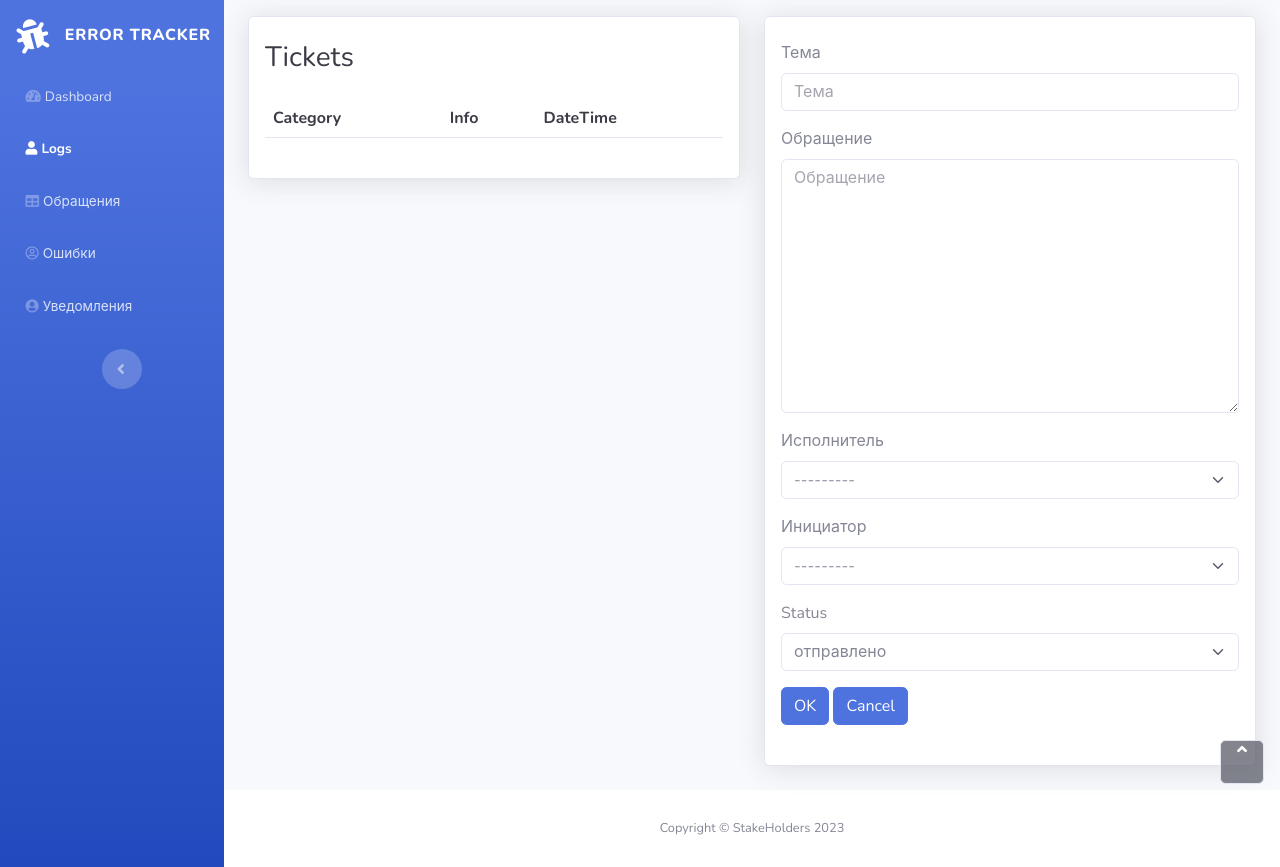
After one commit to stepantishhen/TenderHack_StakeHolders, a Django app: page /tickets/ in a window 1280 px wide. The commit adds this page. Run offline with Django 4.2, Linux system fonts and the light colour scheme; lists and menus that the app fills with data are empty; some libraries are stand-ins or nearby versions.

Commit message:
front fix

```diff
--- /dev/null
+++ b/dashboard/forms.py
@@ -0,0 +1,20 @@
+from django import forms
+from django.forms import ModelForm
+
+from dashboard.models import *
+
+STATUS_CHOICE = [
+    (1, 'отправлено'),
+    (2, 'рассмотрено'),
+    (3, 'решено'),
+]
+
+
+class TicketForm(ModelForm):
+    class Meta:
+        model = Ticket
+        fields = ["subject", "text", "performer", "initiator"]
+
+    status = forms.CharField(
+        widget=forms.Select(choices=STATUS_CHOICE),
+    )
--- a/dashboard/models.py
+++ b/dashboard/models.py
@@ -1,3 +1,4 @@
+# encoding: utf-8
 from django.contrib.auth.models import User
 from django.db import models
 
@@ -23,8 +24,8 @@ class SystemLog(models.Model):
 
 
 class Ticket(models.Model):
-    subject = models.CharField(max_length=255)
-    text = models.TextField()
-    performer = models.ForeignKey(User, on_delete=models.CASCADE, related_name='assigned_tickets')
-    initiator = models.ForeignKey(User, on_delete=models.CASCADE, related_name='created_tickets')
-    status = models.CharField(max_length=255)
+    subject = models.CharField(max_length=255, verbose_name="Тема")
+    text = models.TextField(verbose_name="Обращение")
+    performer = models.ForeignKey(User, on_delete=models.CASCADE, related_name='assigned_tickets', verbose_name="Исполнитель")
+    initiator = models.ForeignKey(User, on_delete=models.CASCADE, related_name='created_tickets', verbose_name="Инициатор")
+    status = models.CharField(max_length=255,  verbose_name="Статус")
--- a/dashboard/templates/dashboard/logs.html
+++ b/dashboard/templates/dashboard/logs.html
@@ -10,7 +10,7 @@
             class="fas fa-tachometer-alt"></i><span>Dashboard</span></a></li>
     <li class="nav-item"><a class="nav-link active" href="{% url 'logs' %}"><i
             class="fas fa-user"></i><span>Logs</span></a></li>
-    <li class="nav-item"><a class="nav-link" href="table.html"><i
+    <li class="nav-item"><a class="nav-link" href="{% url 'tickets' %}"><i
             class="fas fa-table"></i><span>Обращения</span></a></li>
     <li class="nav-item"><a class="nav-link" href="login.html"><i class="far fa-user-circle"></i><span>Ошибки</span></a>
     </li>
--- a/dashboard/templates/dashboard/mainlayout.html
+++ b/dashboard/templates/dashboard/mainlayout.html
@@ -1,4 +1,7 @@
 {% load static %}
+{% load django_bootstrap5 %}
+{% bootstrap_css %}
+{% bootstrap_javascript %}
 <!DOCTYPE html>
 <html data-bs-theme="light" lang="ru">
 
@@ -31,9 +34,18 @@
             </div>
         </div>
     </nav>
-    {% block content %}
-    {% endblock %}
+    <div class="d-flex flex-column" id="content-wrapper">
+        {% block content %}
+        {% endblock %}
+        <footer class="bg-white sticky-footer">
+            <div class="container my-auto">
+                <div class="text-center my-auto copyright"><span>Copyright © StakeHolders 2023</span></div>
+            </div>
+        </footer>
+        <a class="border rounded d-inline scroll-to-top" href="#page-top"><i class="fas fa-angle-up"></i></a>
+    </div>
 </div>
+
 <script src="https://cdn.jsdelivr.net/npm/bootstrap@5.3.0/dist/js/bootstrap.bundle.min.js"></script>
 <script src="https://cdnjs.cloudflare.com/ajax/libs/Chart.js/2.8.0/Chart.bundle.min.js"></script>
 <script src="{% static 'dashboard/js/script.min.js' %}"></script>
--- /dev/null
+++ b/dashboard/templates/dashboard/tickets.html
@@ -0,0 +1,78 @@
+{% extends 'dashboard/mainlayout.html' %}
+{% load django_bootstrap5 %}
+
+{% block title %}
+<title>Tickets - Error Tracker</title>
+{% endblock %}
+
+{% block dynamic_ul %}
+<ul class="navbar-nav text-light" id="accordionSidebar">
+    <li class="nav-item"><a class="nav-link" href="{% url 'dashboard' %}"><i
+            class="fas fa-tachometer-alt"></i><span>Dashboard</span></a></li>
+    <li class="nav-item"><a class="nav-link active" href="{% url 'logs' %}"><i
+            class="fas fa-user"></i><span>Logs</span></a></li>
+    <li class="nav-item"><a class="nav-link" href="{% url 'tickets' %}"><i
+            class="fas fa-table"></i><span>Обращения</span></a></li>
+    <li class="nav-item"><a class="nav-link" href="login.html"><i class="far fa-user-circle"></i><span>Ошибки</span></a>
+    </li>
+    <li class="nav-item"><a class="nav-link" href="register.html"><i
+            class="fas fa-user-circle"></i><span>Уведомления</span></a>
+    </li>
+</ul>
+{% endblock %}
+
+{% block content %}
+<div>
+    <div id="content" style="padding-top: 16px">
+        <div class="container-fluid">
+            <div class="row">
+                <div class="col mb-4">
+                    <div class="card shadow border-start-primary py-2">
+                        <div class="card-body">
+                        <div class="d-sm-flex justify-content-between align-items-center mb-4">
+                            <h3 class="text-dark mb-0">Tickets</h3>
+                        </div>
+                        <table class="table table-striped">
+                            <thead>
+                            <tr>
+                                <th scope="col" class="text-dark mb-0">Category</th>
+                                <th scope="col" class="text-dark mb-0">Info</th>
+                                <th scope="col" class="text-dark mb-0">DateTime</th>
+                            </tr>
+                            </thead>
+                            <tbody>
+                            {% for log in log_list %}
+                            <tr>
+                                <th scope="row">{{ log.category }}</th>
+                                <td>{{ log.log }}</td>
+                                <td>{{ log.date_time }}</td>
+                            </tr>
+                            {% endfor %}
+                            </tbody>
+                        </table>
+                        </div>
+                    </div>
+                </div>
+                <div class="col mb-4">
+                    <div class="card shadow border-start-primary py-2">
+                        <div class="card-body">
+                    {% bootstrap_messages %}
+                    {# Display a form #}
+                    <form action="/url/to/submit/" method="post" class="form">
+                      {% csrf_token %}
+
+                      {% bootstrap_form form %}
+
+                      {% bootstrap_button button_type="submit" content="OK" %}
+                      {% bootstrap_button button_type="reset" content="Cancel" %}
+
+                    </form>
+                        </div>
+                    </div>
+                </div>
+            </div>
+        </div>
+    </div>
+</div>
+<a class="border rounded d-inline scroll-to-top" href="#page-top"><i class="fas fa-angle-up"></i></a>
+{% endblock %}
--- a/dashboard/urls.py
+++ b/dashboard/urls.py
@@ -4,5 +4,6 @@ from dashboard.views import *
 
 urlpatterns = [
     path("", Dashboard.as_view(), name="dashboard"),
+    path("tickets/", tickets, name="tickets"),
     path("logs/", LogListView.as_view(), name="logs")
 ]
--- a/dashboard/views.py
+++ b/dashboard/views.py
@@ -2,6 +2,9 @@ from django.shortcuts import render
 from django.views import generic
 
 from dashboard.models import *
+
+
+from dashboard.forms import TicketForm
 
 
 # Create your views here.
@@ -17,3 +20,10 @@ class LogListView(generic.ListView):
     paginate_by = 1
     template_name = "dashboard/logs.html"
     context_object_name = "log_list"
+
+
+def tickets(request):
+    context = {
+        'form': TicketForm
+    }
+    return render(request, "dashboard/tickets.html", context=context)
--- a/error_tracker/settings.py
+++ b/error_tracker/settings.py
@@ -35,7 +35,8 @@ INSTALLED_APPS = [
     'django.contrib.sessions',
     'django.contrib.messages',
     'django.contrib.staticfiles',
-    'dashboard.apps.DashboardConfig'
+    'dashboard.apps.DashboardConfig',
+    'django_bootstrap5',
 ]
 
 MIDDLEWARE = [
```
Also changed, not shown: dashboard/templates/dashboard/index.html (+1 -9 lines), map.txt (added, +40 -0 lines).
